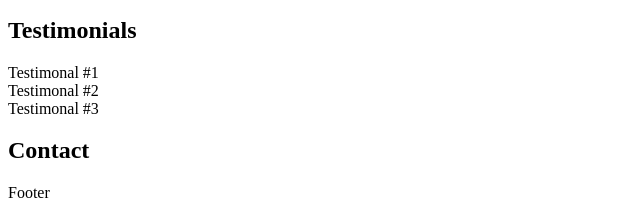
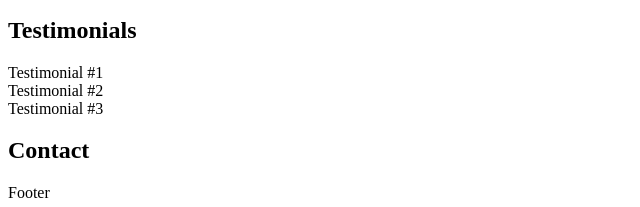
Before and after one commit to TimSimms84/holbertonschool-web_front_end, a plain HTML site: page 0x00-html_advanced/10-index.html in a window 1280 px wide. Shown: the part 950-1157 px from the top of the page, 0-640 px from the left. Drawn offline with Linux system fonts and the light colour scheme.

Commit message:
spelling of Testimonial

```diff
--- a/0x00-html_advanced/10-index.html
+++ b/0x00-html_advanced/10-index.html
@@ -42,9 +42,9 @@
 			<article>1<h3>Bestiarum vero nullum iudicium puto.</h3></article>
 		</section>
 		<section><h2>Testimonials</h2>
-			<article>Testimonal #1</article>
-			<article>Testimonal #2</article>
-			<article>Testimonal #3</article>
+			<article>Testimonial #1</article>
+			<article>Testimonial #2</article>
+			<article>Testimonial #3</article>
 		</section>
 		<section><h2>Contact</h2></section>
 	</main>
```
